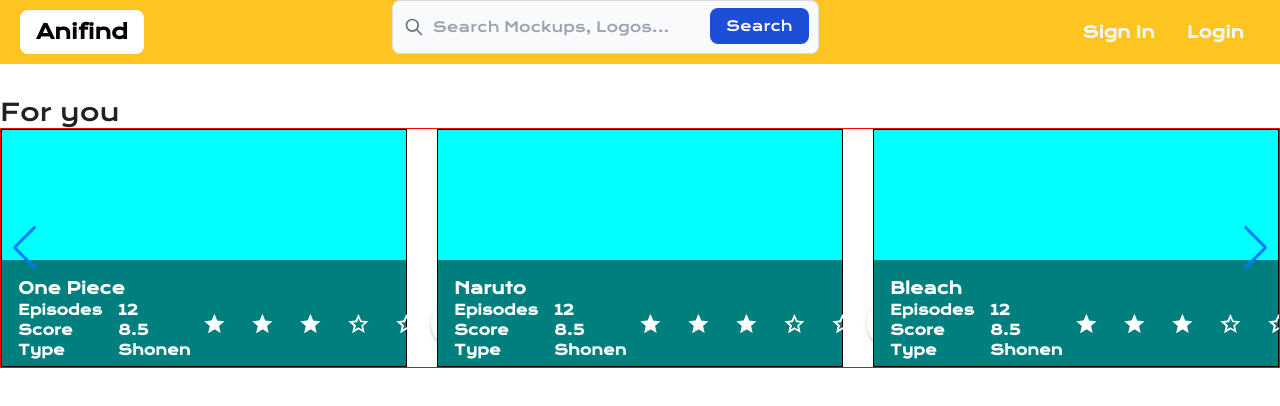
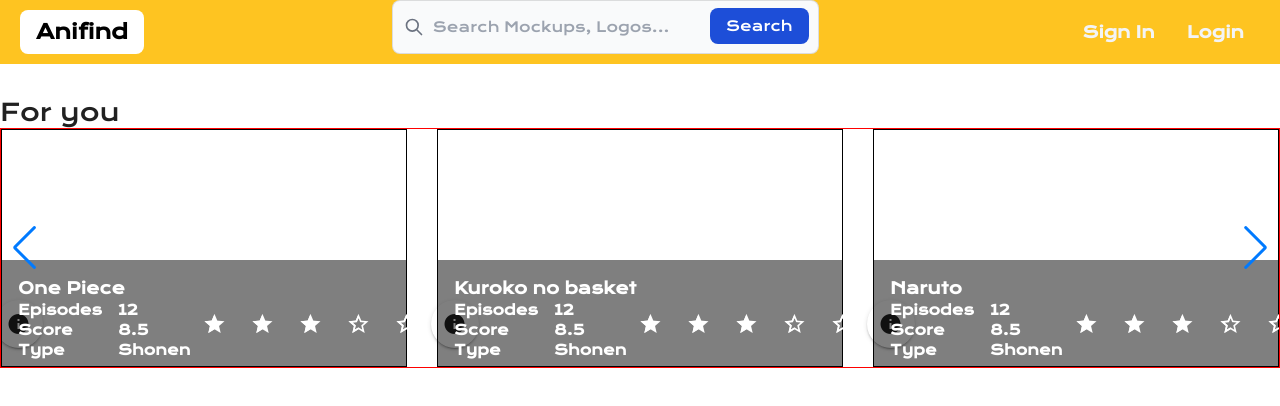
Before and after one commit to kounen/Anifind, a Vue app in the folder client/: page /#/ in a window 1280 px wide. Shown: the top 406 px of the page. Built offline with nearby package versions, Linux system fonts and the light colour scheme; no server answers; what @meforma/vue-toaster, vue3-cookies would draw is missing.

Commit message:
[ADD] change button if connected

```diff
--- a/client/src/components/CustomSlide.vue
+++ b/client/src/components/CustomSlide.vue
@@ -59,7 +59,6 @@
 
 <style>
 .slide {
-  background-color: aqua;
   border: black solid 1px;
   width: 100%;
   height: 100%;
--- a/client/src/components/NavBar.vue
+++ b/client/src/components/NavBar.vue
@@ -15,9 +15,12 @@
           </div>
       </form>
     </div>
-    <div class="navbar__menu">
+    <div class="navbar__menu" v-if="!connected">
       <Navbar-button href="http://localhost:8080/#/register" :active="activePage == '/register'">Sign In</Navbar-button>
       <Navbar-button href="http://localhost:8080/#/login" :active="activePage == '/login'">Login</Navbar-button>
+    </div>
+    <div class="navbar__menu" v-else>
+      <Navbar-button href="http://localhost:8080/#/profile" :active="activePage == '/profile'">Profile</Navbar-button>
     </div>
   </div>
 </template>
@@ -32,12 +35,20 @@
   watch: {
     $route () {
       this.activePage = this.$route.path
-      console.log(this.activePage)
     }
+  },
+  mounted () {
+    const interval = setInterval(() => {
+      if (this.$cookies.get('user')) {
+        this.connected = true
+        clearInterval(interval)
+      }
+    }, 1000)
   },
   data () {
     return {
-      activePage: ''
+      activePage: '',
+      connected: false
     }
   }
 }
--- a/client/src/views/HomeView.vue
+++ b/client/src/views/HomeView.vue
@@ -23,6 +23,13 @@
       anime: [
         {
           title: 'One Piece',
+          episodes: 12,
+          score: 8.5,
+          type: 'Shonen',
+          rating: 3
+        },
+        {
+          title: 'Kuroko no basket',
           episodes: 12,
           score: 8.5,
           type: 'Shonen',
--- a/client/src/views/LoginView.vue
+++ b/client/src/views/LoginView.vue
@@ -62,6 +62,7 @@
         password: this.password
       }).then((response) => {
         this.axios.defaults.headers.common.Authorization = `Bearer ${this.username}`
+        this.$cookies.set('user', this.username)
         this.$router.push({ name: 'home' })
       }).catch((error) => {
         this.$toast.error(error.response.data)
```
Also changed, not shown: 1 other file (tests, documents, lock files or other folders).
